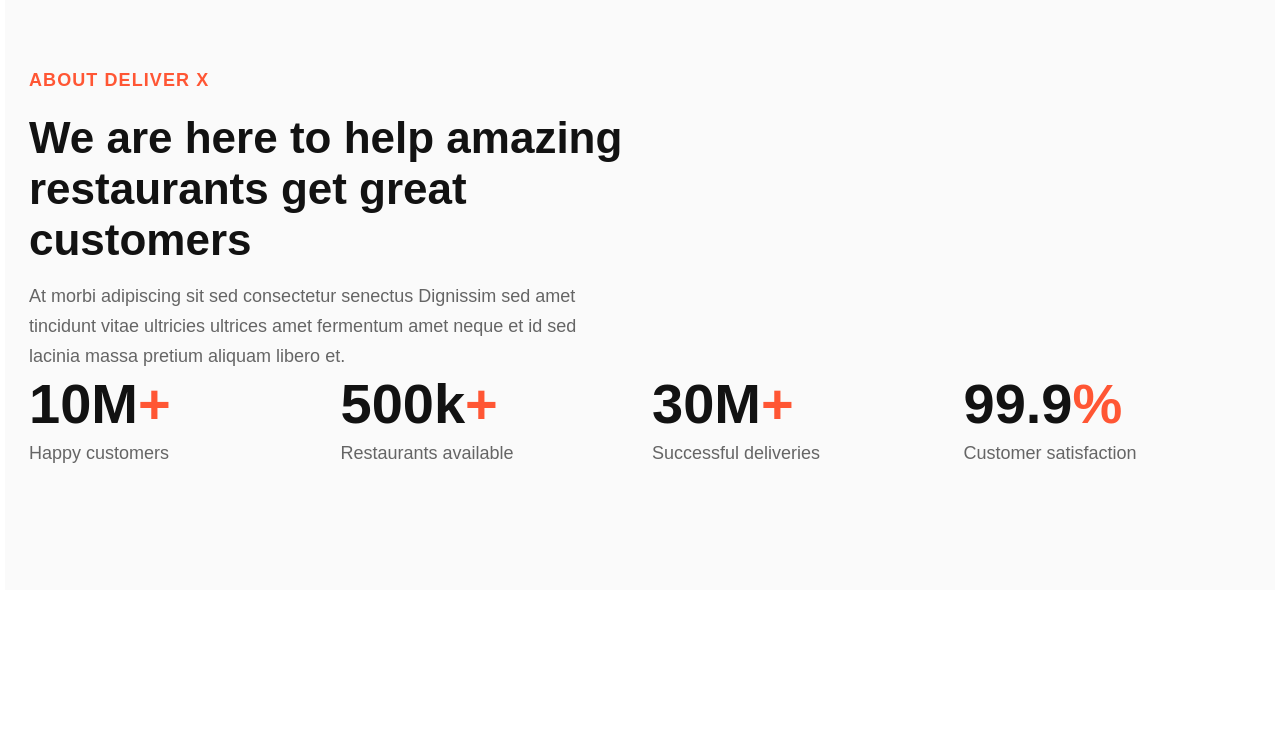
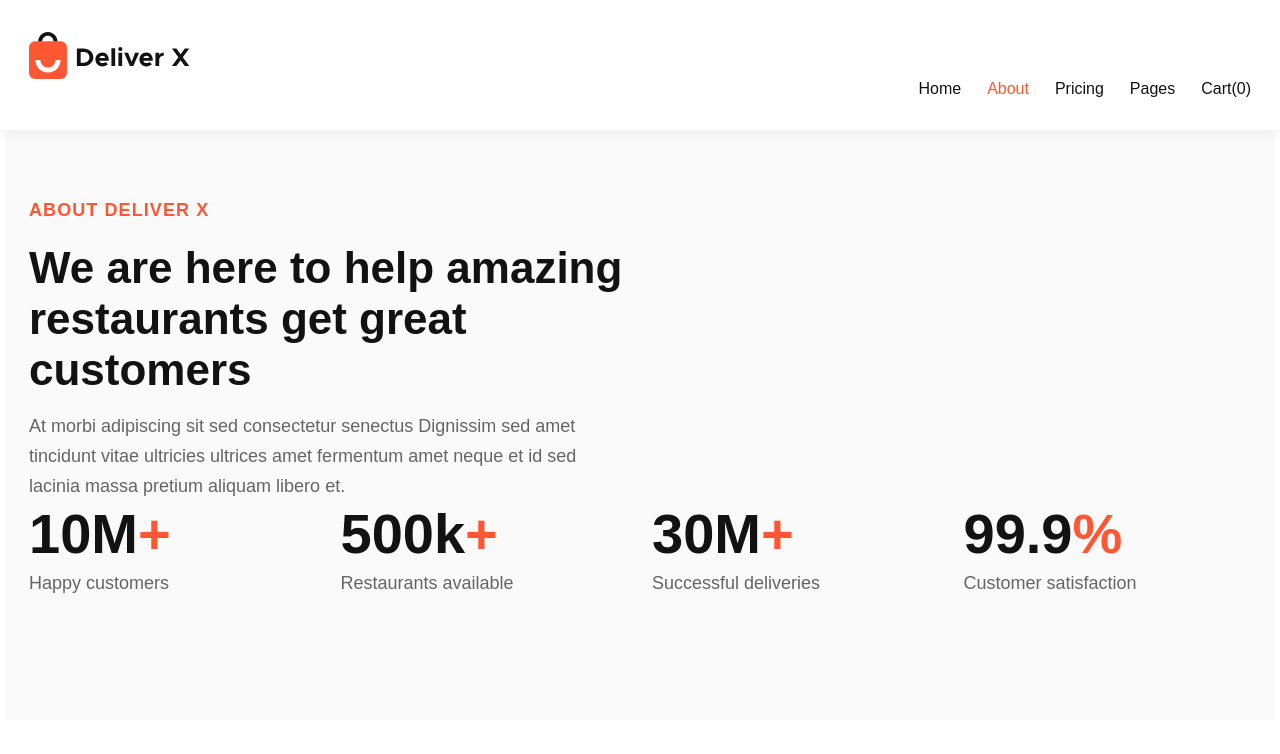
Before and after one commit to NeonNature/project-food, a React (Vite) app: page / in a window 1280 px wide. Shown: the top 754 px of the page. Built offline with nearby package versions, Linux system fonts and the light colour scheme; a web font is replaced by a local one.

Commit message:
feat: add footer and prepare for header

```diff
--- a/src/components/Footer.tsx
+++ b/src/components/Footer.tsx
@@ -1,5 +1,28 @@
 import '../styles/footer.scss'
 import Logo from '../assets/images/logo.svg'
+import Place1 from '../assets/images/place-1.svg'
+import Place2 from '../assets/images/place-2.svg'
+import Place3 from '../assets/images/place-3.svg'
+import Place4 from '../assets/images/place-4.svg'
+
+interface PlaceCardProps {
+  text: string
+  alt: string
+  image: string
+}
+
+const PlaceCard = ({ text, alt, image }: PlaceCardProps) => {
+  return (
+    <div className="place-card-container">
+      <div className="place-card-img">
+        <div>
+          <img src={image} alt={alt} />
+        </div>
+      </div>
+      <div className="place-card-text">{text}</div>
+    </div>
+  )
+}
 
 interface ListItemProps {
   text: string
@@ -90,6 +113,28 @@ const Footer = () => {
             </div>
             <div className="footer-nav-place">
               <div className="footer-nav-title">Available in</div>
+              <div className="footer-place-grid">
+                <PlaceCard
+                  image={Place1}
+                  alt="Illustration of San Francisco"
+                  text="San Francisco, CA"
+                />
+                <PlaceCard
+                  image={Place2}
+                  alt="Illustration of New York"
+                  text="New York, NY"
+                />
+                <PlaceCard
+                  image={Place3}
+                  alt="Illustration of Los Angeles"
+                  text="Los Angeles, CA"
+                />
+                <PlaceCard
+                  image={Place4}
+                  alt="Illustration of Seattle"
+                  text="Seattle, WA"
+                />
+              </div>
             </div>
           </div>
         </div>
--- a/src/components/Header.tsx
+++ b/src/components/Header.tsx
@@ -1,8 +1,49 @@
+import '../styles/header.scss'
+import Logo from '../assets/images/logo.svg'
+
+interface ListItemProps {
+  text: string
+  current?: boolean
+}
+
+const ListItem = ({ text, current = false }: ListItemProps) => {
+  return (
+    <li>
+      <a
+        href="https://github.com/NeonNature"
+        className={current ? 'current' : ''}
+      >
+        {text}
+      </a>
+    </li>
+  )
+}
+
 const Header = () => {
   return (
-    <>
-      <div />
-    </>
+    <div className="header-wrapper">
+      <div className="header-content">
+        <div className="header-grid">
+          <div className="header-logo">
+            <a href="#">
+              <img src={Logo} alt="Deliver X Webflow Template - Logo" />
+            </a>
+          </div>
+        </div>
+
+        <div className="header-nav-wrap">
+          <nav>
+            <ul>
+              <ListItem text="Home" />
+              <ListItem text="About" current />
+              <ListItem text="Pricing" />
+              <ListItem text="Pages" />
+            </ul>
+          </nav>
+          <div className="header-cart">Cart(0)</div>
+        </div>
+      </div>
+    </div>
   )
 }
 
--- a/src/styles/footer.scss
+++ b/src/styles/footer.scss
@@ -187,3 +187,51 @@
     }
   }
 }
+
+.footer-place-grid {
+  grid-column-gap: 29px;
+  grid-row-gap: 13px;
+  grid-template-columns: auto auto;
+  grid-template-rows: auto;
+  grid-auto-columns: 1fr;
+  align-items: center;
+  display: grid;
+}
+
+.place-card-container {
+  grid-area: span 1 / span 1 / span 1 / span 1;
+  align-items: center;
+  display: flex;
+}
+
+.place-card-img {
+  margin-right: 18px;
+
+  div {
+    width: 100%;
+    max-width: 78px;
+
+    img {
+      border-radius: 24px;
+      max-width: 100%;
+      display: inline-block;
+      vertical-align: middle;
+    }
+  }
+}
+
+.place-card-text {
+  flex: 1;
+  color: var(--neutral--800);
+  font-size: 18px;
+  font-weight: 700;
+  line-height: 1.333em;
+}
+
+@media screen and (max-width: 767px) {
+  .footer-nav-grid,
+  .footer-place-grid {
+    grid-template-columns: auto auto;
+    justify-content: stretch;
+  }
+}
--- /dev/null
+++ b/src/styles/header.scss
@@ -0,0 +1,108 @@
+@use 'utilities';
+
+.header-wrapper {
+  background-color: var(--neutral--100);
+  position: sticky;
+  top: 0;
+  box-shadow: 0 3px 12px rgba(18, 18, 18, 0.06);
+  z-index: 1000;
+}
+
+.header-content {
+  padding: 32px 24px;
+  max-width: 1270px;
+  margin: 0 auto;
+}
+
+.header-grid {
+  justify-content: space-between;
+  align-items: center;
+  display: flex;
+  position: static;
+}
+
+.header-logo {
+  align-items: center;
+  display: flex;
+
+  a {
+    max-width: 161px;
+    margin-right: 30px;
+    padding-left: 0;
+    transition: transform 0.3s;
+
+    &:hover {
+      transform: scale3d(0.95, 0.95, 1.01);
+    }
+
+    img {
+      width: 100%;
+      max-width: 100%;
+      display: inline-block;
+    }
+  }
+}
+
+.header-nav-wrap {
+  justify-content: flex-end;
+  align-items: center;
+  display: flex;
+
+  nav {
+    float: right;
+    position: relative;
+
+    ul {
+      justify-content: flex-end;
+      align-items: center;
+      margin-bottom: 0;
+      padding-left: 0;
+      list-style-type: none;
+      display: flex;
+
+      li {
+        align-items: center;
+        padding-left: 13px;
+        padding-right: 13px;
+        display: flex;
+        margin-bottom: 0;
+
+        a {
+          color: var(--neutral--800);
+          padding: 0;
+          font-size: 16px;
+          font-weight: 500;
+          line-height: 1.125em;
+          vertical-align: top;
+          text-align: left;
+          margin-left: auto;
+          margin-right: auto;
+          text-decoration: none;
+          display: inline-block;
+          position: relative;
+          transition: color 0.3s;
+
+          &:hover,
+          &.current {
+            color: var(--accent--primary-1);
+          }
+        }
+      }
+    }
+  }
+}
+
+.header-cart {
+  margin-left: 13px;
+  display: inline-block;
+  position: relative;
+  color: rgb(18, 18, 18);
+  background-color: rgba(0, 0, 0, 0);
+  transition-property: none;
+  padding: 0;
+  font-size: 16px;
+  font-weight: 500;
+  line-height: 1.125em;
+  cursor: pointer;
+  align-items: center;
+}
```
